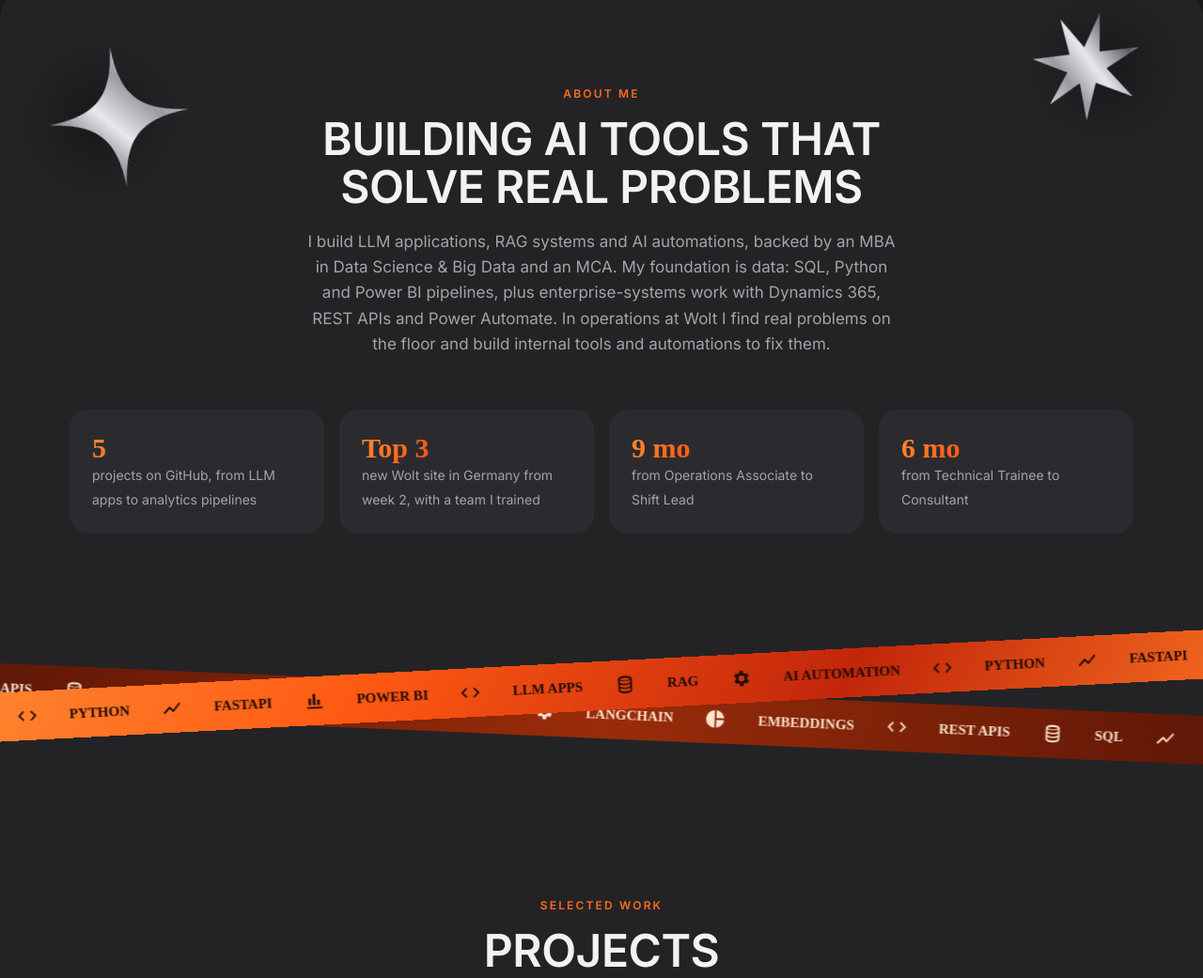
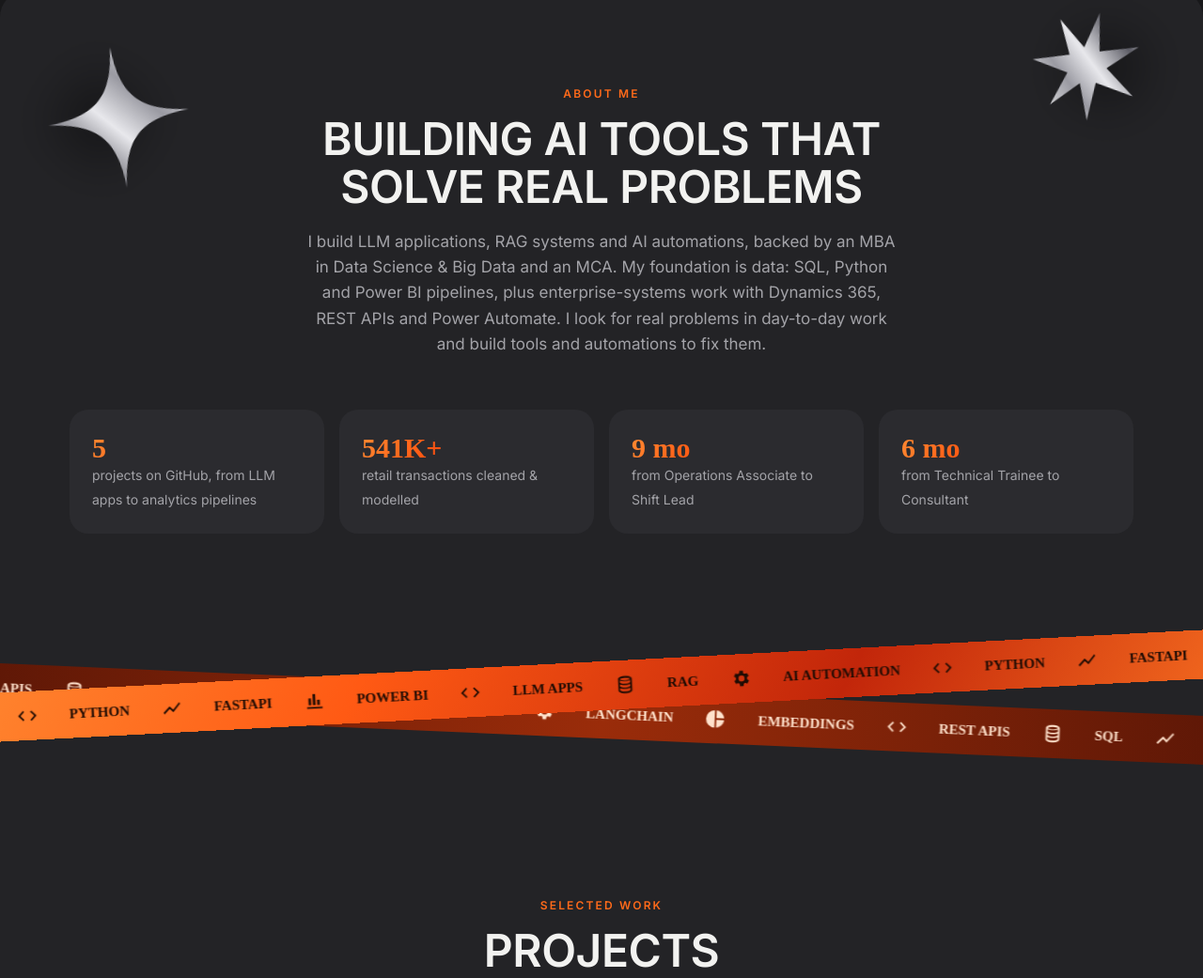
Before and after one commit to muzamansari/muzamansari.github.io, a plain HTML site: page index.html in a window 1280 px wide. Shown: the part 684-1725 px from the top of the page at 94% size. Drawn offline with Linux system fonts and the light colour scheme; a web font is replaced by a local one.

Commit message:
Remove Wolt highlights from About section
Co-Authored-By: Claude Opus 5.5 <noreply@anthropic.com>

```diff
--- a/index.html
+++ b/index.html
@@ -286,10 +286,10 @@ footer .wrap{display:flex;justify-content:space-between;flex-wrap:wrap;gap:12px}
     <div class="wrap center reveal">
       <span class="eyebrow">About me</span>
       <h2>Building AI tools that<br>solve real problems</h2>
-      <p class="lead">I build LLM applications, RAG systems and AI automations, backed by an MBA in Data Science &amp; Big Data and an MCA. My foundation is data: SQL, Python and Power BI pipelines, plus enterprise-systems work with Dynamics 365, REST APIs and Power Automate. In operations at Wolt I find real problems on the floor and build internal tools and automations to fix them.</p>
+      <p class="lead">I build LLM applications, RAG systems and AI automations, backed by an MBA in Data Science &amp; Big Data and an MCA. My foundation is data: SQL, Python and Power BI pipelines, plus enterprise-systems work with Dynamics 365, REST APIs and Power Automate. I look for real problems in day-to-day work and build tools and automations to fix them.</p>
       <div class="stats">
         <div class="stat"><b>5</b><span>projects on GitHub, from LLM apps to analytics pipelines</span></div>
-        <div class="stat"><b>Top 3</b><span>new Wolt site in Germany from week 2, with a team I trained</span></div>
+        <div class="stat"><b>541K+</b><span>retail transactions cleaned &amp; modelled</span></div>
         <div class="stat"><b>9 mo</b><span>from Operations Associate to Shift Lead</span></div>
         <div class="stat"><b>6 mo</b><span>from Technical Trainee to Consultant</span></div>
       </div>
```
